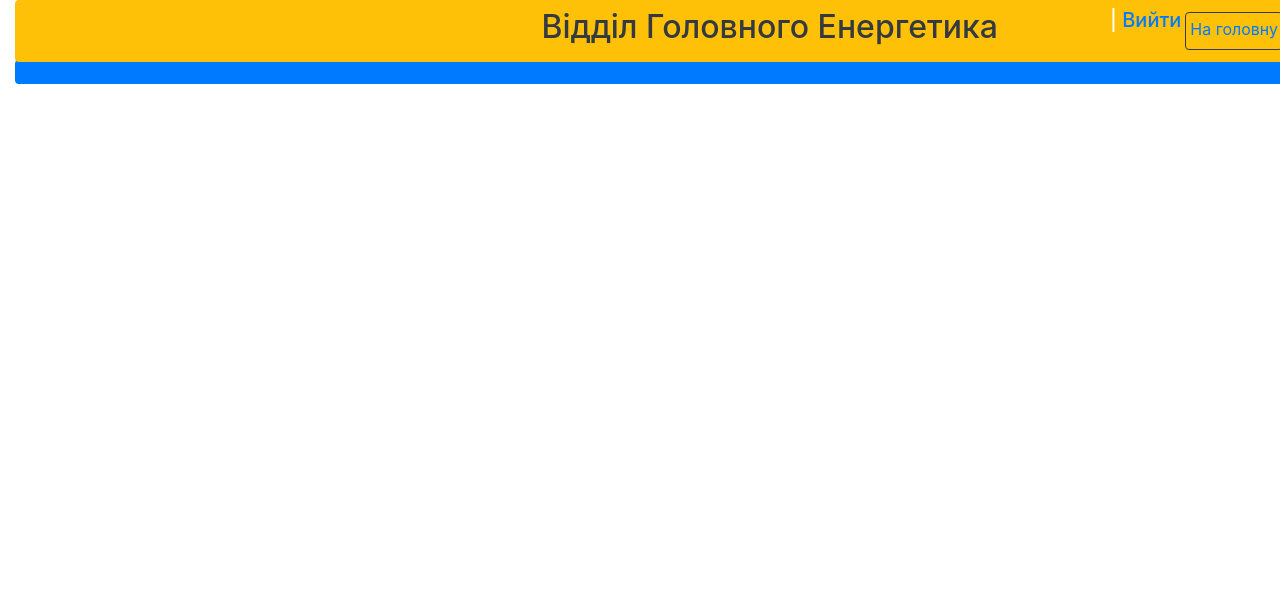
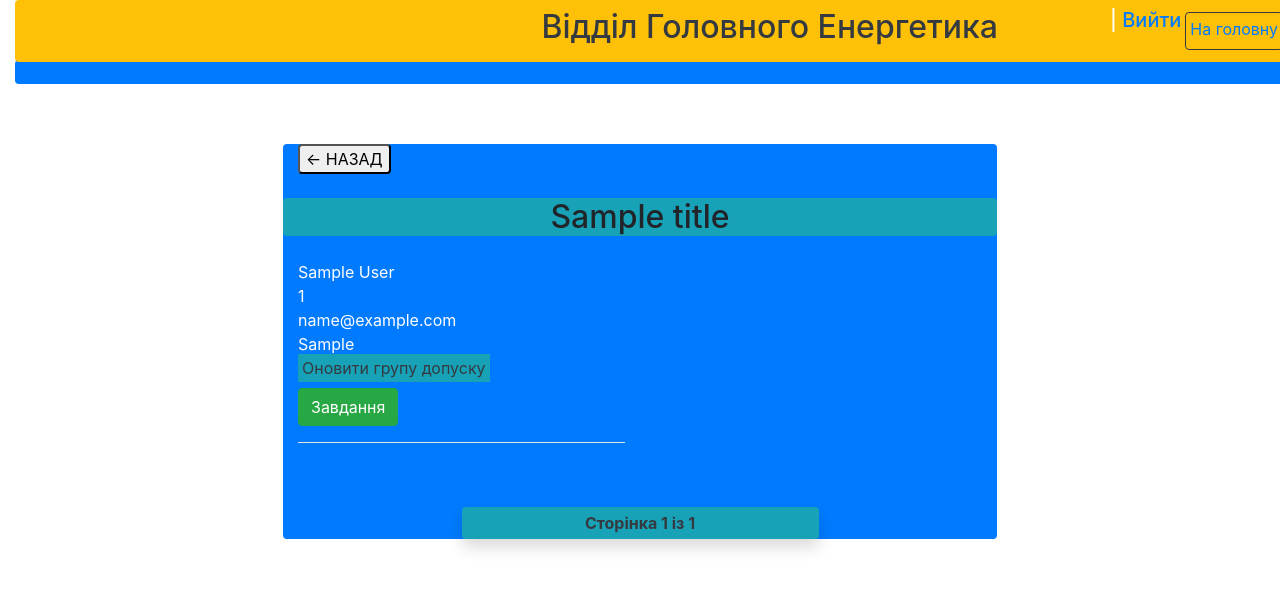
Before and after one commit to s-ov/pf_project, a Django app: template workflow/templates/workflow/doers_list.html in a window 1280 px wide. Shown: the top 589 px of the page. Run offline with Django 4.2, Linux system fonts and the light colour scheme; the template is opened without the code that fills it: most values are stand-ins (such as "Sample title", 1, 10 or a date in 2020); parts of the project's set-up code (start-up, migrations or seed data) failed here and were passed over; some libraries are stand-ins or nearby versions.

Commit message:
base workflow

```diff
--- /dev/null
+++ b/workflow/templates/workflow/base_workflow.html
@@ -0,0 +1,10 @@
+{% extends "task/base_task.html" %}
+
+{% block title %}{{ title }}{% endblock %}
+
+{% block content %}
+    <div class="conainer bg-primary m-2 rounded">
+        {% block content_workflow %}
+        {% endblock %}
+    </div>
+{% endblock %}
--- a/workflow/templates/workflow/create_task_assignment.html
+++ b/workflow/templates/workflow/create_task_assignment.html
@@ -1,8 +1,8 @@
-{% extends "base.html" %}
+{% extends "workflow/base_workflow.html" %}
 
 {% block title %}{{ title }}{% endblock %}
 
-{% block content_area %}
+{% block content_workflow %}
 
 <div class="col-12 bg-dark rounded">
     <h2 class="text-center my-4 fs-10">{{ title }}</h2>
--- a/workflow/templates/workflow/doer_tasks_list.html
+++ b/workflow/templates/workflow/doer_tasks_list.html
@@ -1,15 +1,15 @@
-{% extends "task/base_task.html" %}
+{% extends "workflow/base_workflow.html" %}
 
 {% block title %}{{ title }}{% endblock %}
 
-{% block content_area %}
+{% block content_workflow %}
 
     <div class="col-12 mt-5">
         {% include 'partials/window_history_back.html' %}
     </div>
 
     <div class="col-12">
-        <h4 class="text-center my-4 bg-dark rounded">{{ title }}</h4>
+        <h4 class="text-center text-white my-3 p-1 bg-dark rounded">{{ title }}</h4>
     </div>
 
     <div class="container justify-content-center">
--- a/workflow/templates/workflow/doers_list.html
+++ b/workflow/templates/workflow/doers_list.html
@@ -1,9 +1,9 @@
-{% extends "base.html" %}
+{% extends "workflow/base_workflow.html" %}
 {% load custom_filters %}
 
 {% block title %}{{ title }}{% endblock %}
 
-{% block content_area %}
+{% block content_workflow %}
 
     <div class="mt-5">
         {% include 'partials/window_history_back.html' %}
@@ -33,7 +33,7 @@
                             </a>
                         </li>
                         <li>
-                        <a href="{% url 'assignment:doer_tasks' doer.id %}" class="btn btn-success">
+                            <a href="{% url 'workflow:doer_tasks' doer.id %}" class="btn btn-success">
                                 Завдання
                             <a>
                         </li>
--- a/workflow/templates/workflow/error_no_doer.html
+++ b/workflow/templates/workflow/error_no_doer.html
@@ -1,8 +1,8 @@
-{% extends "task/base_task.html" %}
+{% extends "workflow/base_workflow.html" %}
 
 {% block title %}{{ title }}{% endblock %}
 
-{% block content_area %}
+{% block content %}
     <div class="col-12">
         <h4 class="text-center my-4 bg-dark rounded">{{ title }}</h4>
     </div>
@@ -11,7 +11,7 @@
             <div class="col-md-6 col-sm-12 text-white">
 
             <p>{{ message }}</p>
-            <a href="{% url 'assignment:task_doers_list' %}" class="btn btn-success">
+            <a href="{% url 'workflow:task_doers_list' %}" class="btn btn-success">
                 Назад до Списку електриків
             </a>
             </div>
--- a/workflow/urls.py
+++ b/workflow/urls.py
@@ -8,7 +8,7 @@ from .views import (
 
 app_name = "workflow"
 
-urlpatterns = [
+urlpatterns = [m
     path(
         'create_task_assignment/',
         create_task_assignment_view,
```
Lines whose indentation alone changed are shown as unchanged.
